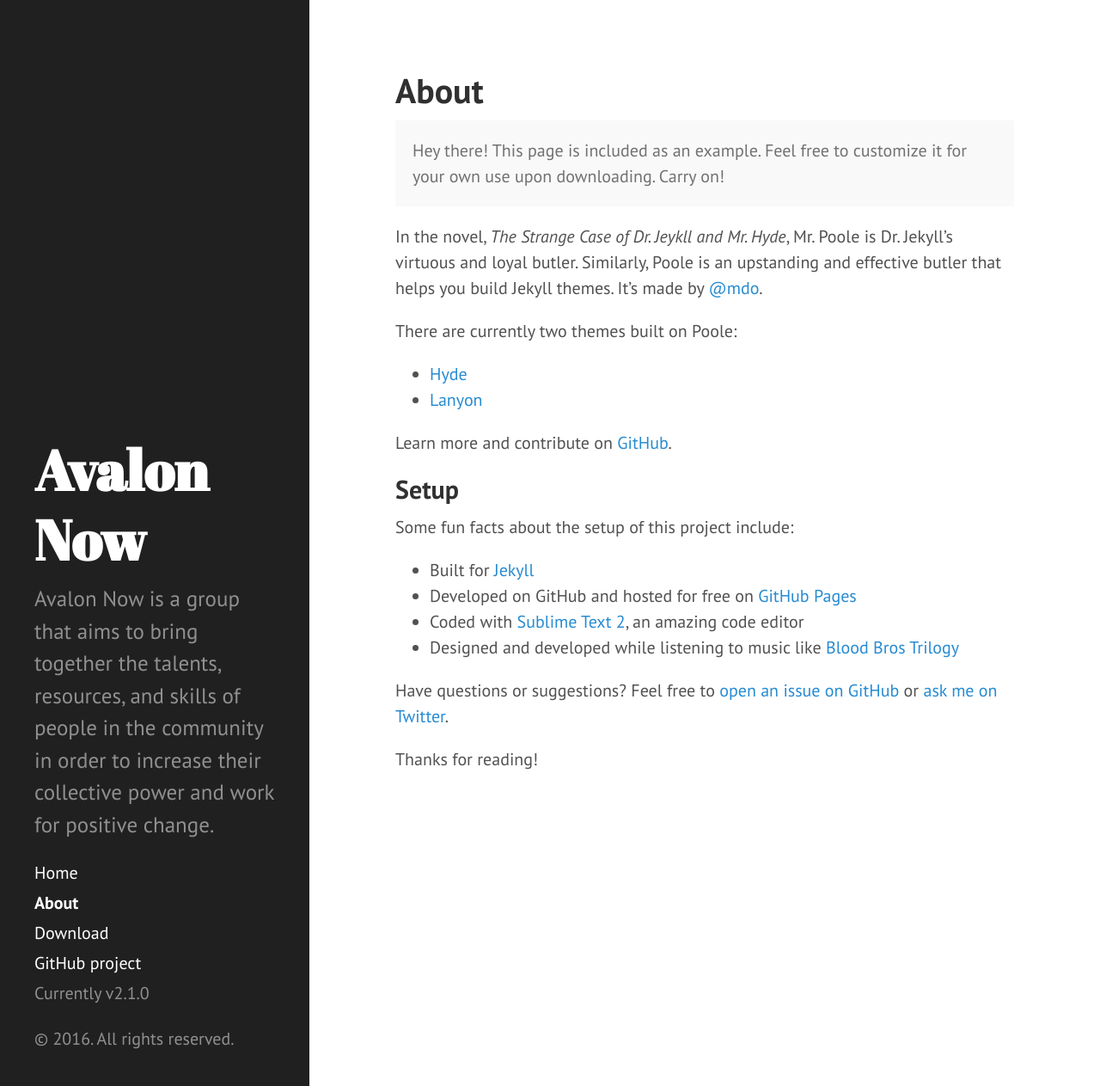
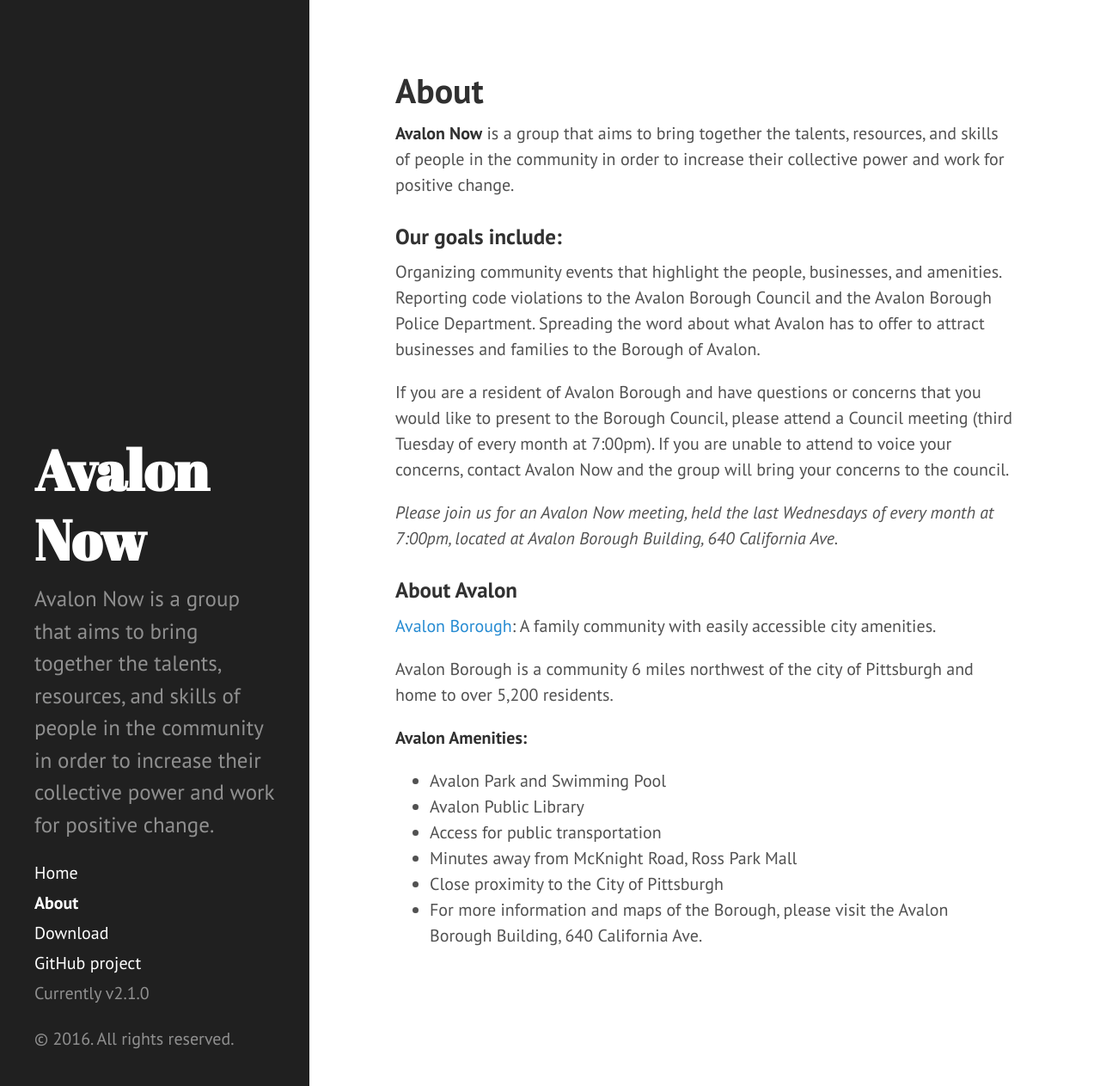
Before and after one commit to Pagewaiter/avalonnow, a Jekyll site: the page built from about.md, in a window 1280 px wide and 1263 px high. Shown: the whole window at 86% size. Built offline with Jekyll 4.4.1, drawn with Linux system fonts in a browser that asks for light colours; Markdown is read by kramdown in place of the engine named in the settings.

Commit message:
updated about page

```diff
--- a/about.md
+++ b/about.md
@@ -1,30 +1,32 @@
 ---
 layout: page
 title: About
+published: true
 ---
 
-<p class="message">
-  Hey there! This page is included as an example. Feel free to customize it for your own use upon downloading. Carry on!
-</p>
+**Avalon Now** is a group that aims to bring together the talents, resources, and skills of people in the community in order to increase their collective power and work for positive change.
 
-In the novel, *The Strange Case of Dr. Jeykll and Mr. Hyde*, Mr. Poole is Dr. Jekyll's virtuous and loyal butler. Similarly, Poole is an upstanding and effective butler that helps you build Jekyll themes. It's made by [@mdo](https://twitter.com/mdo).
+### Our goals include:
 
-There are currently two themes built on Poole:
+Organizing community events that highlight the people, businesses, and amenities.
+Reporting code violations to the Avalon Borough Council and the Avalon Borough Police Department.
+Spreading the word about what Avalon has to offer to attract businesses and families to the Borough of Avalon.
 
-* [Hyde](http://hyde.getpoole.com)
-* [Lanyon](http://lanyon.getpoole.com)
+If you are a resident of Avalon Borough and have questions or concerns that you would like to present to the Borough Council, please attend a Council meeting (third Tuesday of every month at 7:00pm). If you are unable to attend to voice your concerns, contact Avalon Now and the group will bring your concerns to the council.
 
-Learn more and contribute on [GitHub](https://github.com/poole).
+_Please join us for an Avalon Now meeting, held the last Wednesdays of every month at 7:00pm, located at Avalon Borough Building, 640 California Ave._
 
-## Setup
+### About Avalon
 
-Some fun facts about the setup of this project include:
+[Avalon Borough](http://www.boroughofavalon.org/): A family community with easily accessible city amenities.
 
-* Built for [Jekyll](http://jekyllrb.com)
-* Developed on GitHub and hosted for free on [GitHub Pages](https://pages.github.com)
-* Coded with [Sublime Text 2](http://sublimetext.com), an amazing code editor
-* Designed and developed while listening to music like [Blood Bros Trilogy](https://soundcloud.com/maddecent/sets/blood-bros-series)
+Avalon Borough is a community 6 miles northwest of the city of Pittsburgh and home to over 5,200 residents.
 
-Have questions or suggestions? Feel free to [open an issue on GitHub](https://github.com/poole/issues/new) or [ask me on Twitter](https://twitter.com/mdo).
+**Avalon Amenities:**
 
-Thanks for reading!
+- Avalon Park and Swimming Pool
+- Avalon Public Library
+- Access for public transportation
+- Minutes away from McKnight Road, Ross Park Mall
+- Close proximity to the City of Pittsburgh
+- For more information and maps of the Borough, please visit the Avalon Borough Building, 640 California Ave.
```
